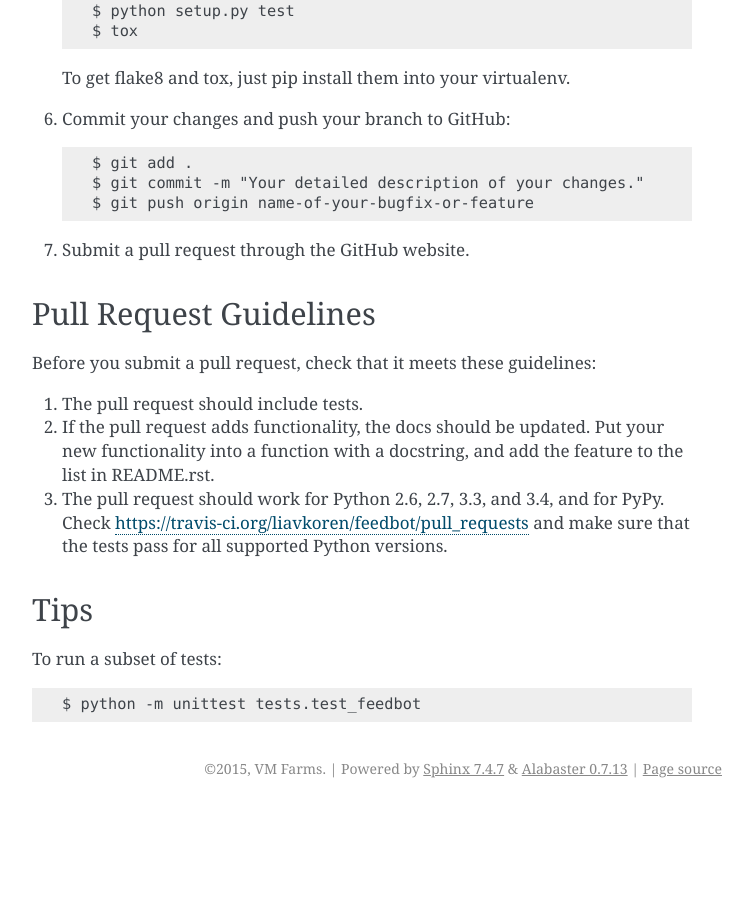
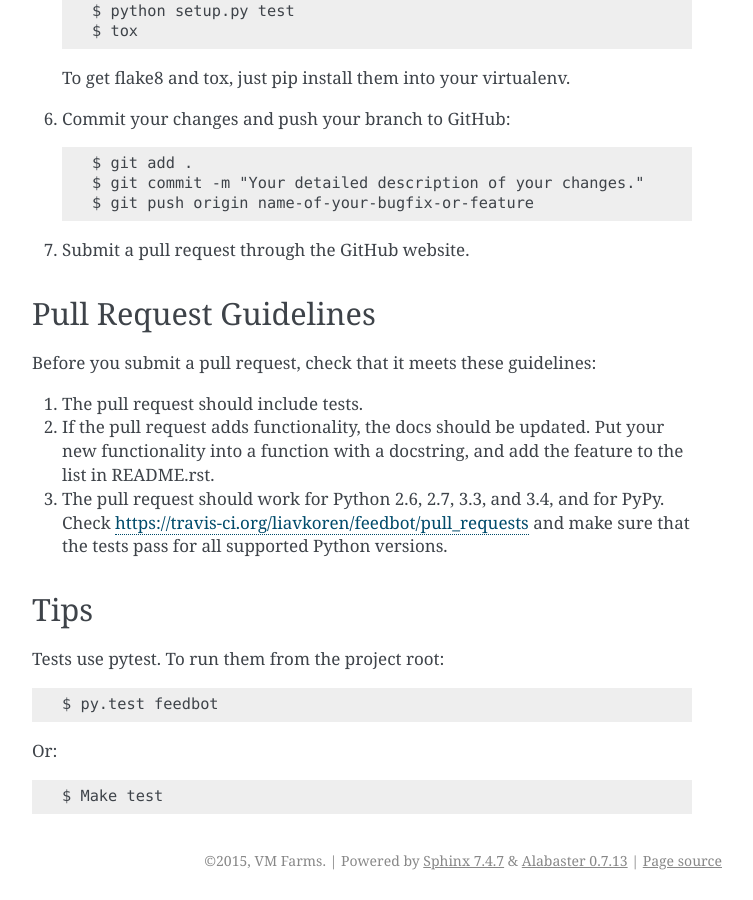
Before and after one commit to j5int/feedbot, a Sphinx documentation site: the page built from docs/contributing.rst, in a window 1280 px wide and 900 px high, scrolled down 1828 px. Shown: the whole window, without its empty margins (388-1141 px from the left). Built offline with Sphinx 7.4.7, drawn with Linux system fonts in a browser that asks for light colours; before the commit the page ends 2636 px from its top, so only the background shows below that.

Commit message:
Contrib doc tweak.

```diff
--- a/CONTRIBUTING.rst
+++ b/CONTRIBUTING.rst
@@ -106,6 +106,10 @@ Before you submit a pull request, check that it meets these guidelines:
 Tips
 ----
 
-To run a subset of tests::
+Tests use pytest. To run them from the project root::
 
-    $ python -m unittest tests.test_feedbot
+    $ py.test feedbot
+
+Or::
+
+    $ Make test
```
Also changed, not shown: docs/usage.rst (+6 -1 lines), 1 other file.
